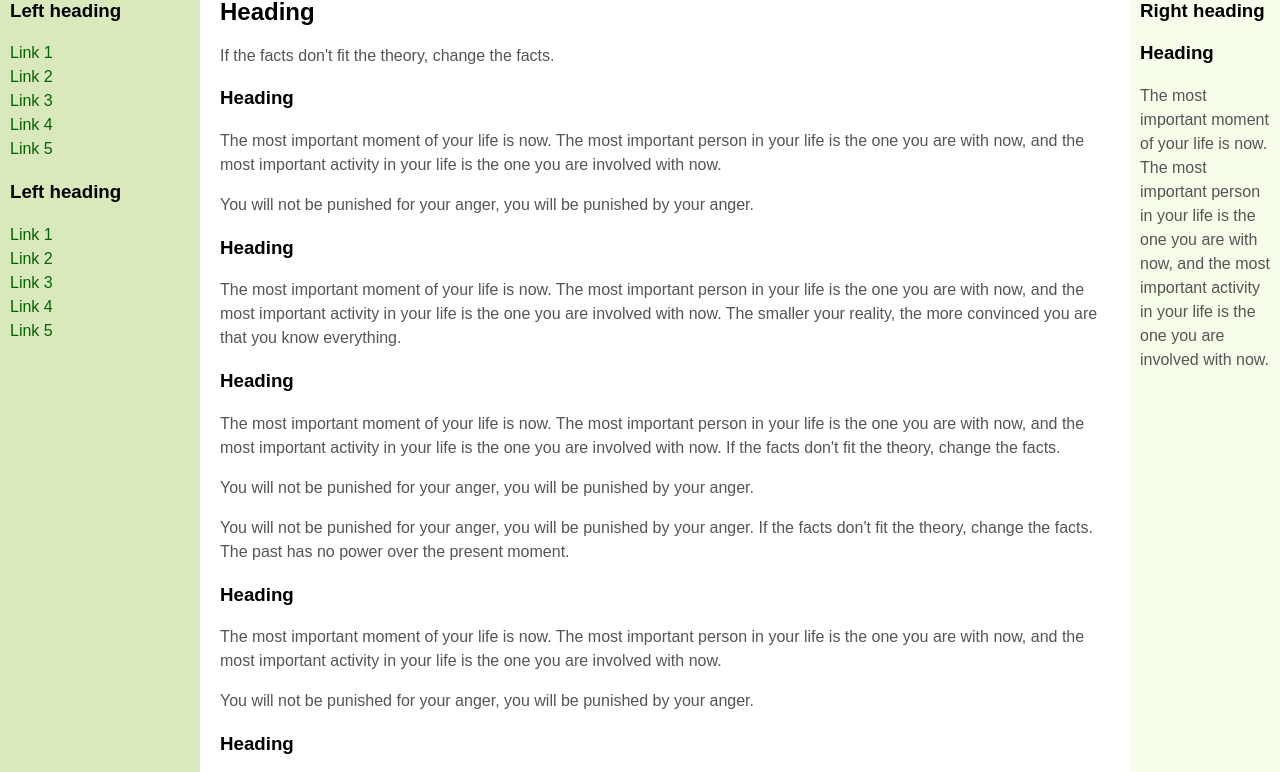
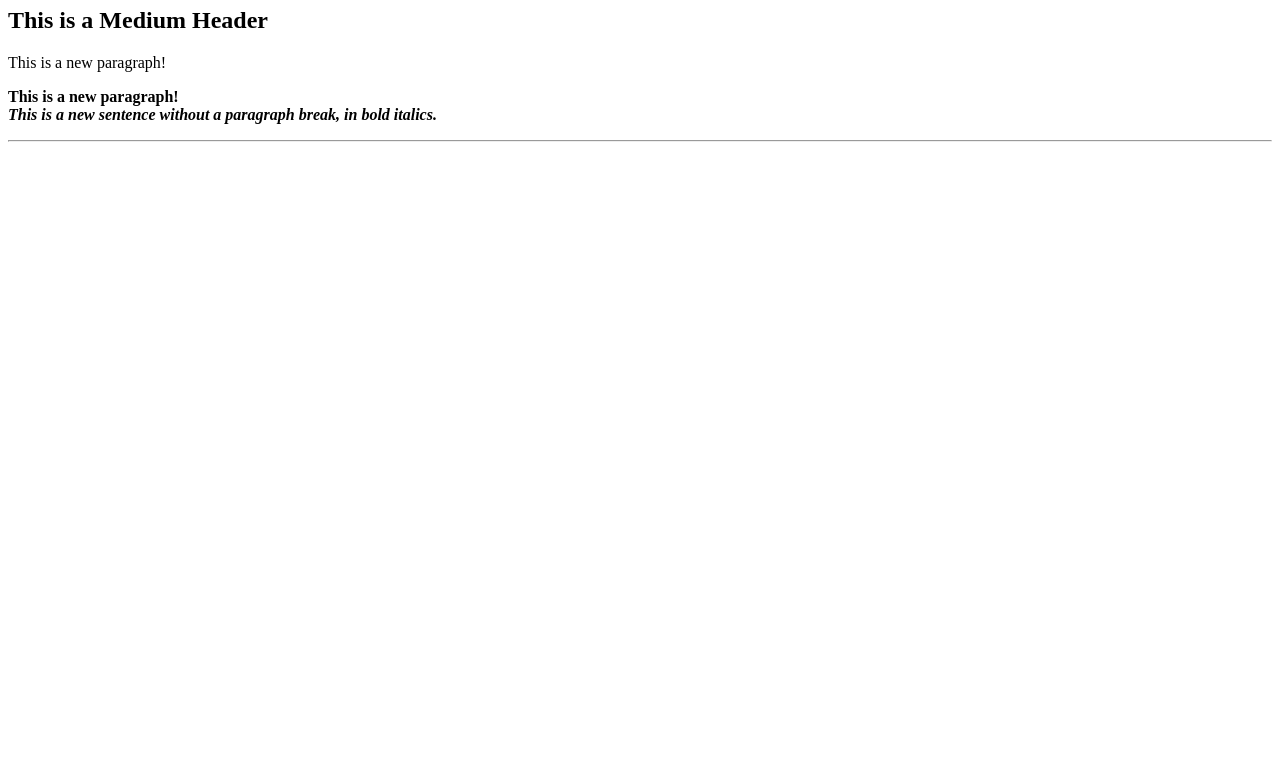
Before and after one commit to nbresser/hello-world, a plain HTML site: page index.html in a window 1280 px wide. Shown: the part 107-879 px from the top of the page. After the commit the page ends 800 px from the top, so only its background shows below. Drawn offline with Linux system fonts and the light colour scheme.

Commit message:
Update index.html

```diff
--- a/index.html
+++ b/index.html
@@ -1,183 +1,30 @@
-<!DOCTYPE html>
-<!-- Template by quackit.com -->
-<html>
-<head>
-	<meta http-equiv="Content-Type" content="text/html; charset=UTF-8">
-	<title>3 Column Layout</title>
-	<style type="text/css">
+<HTML>
 
-		/* Layout */
-		body {
-			min-width: 630px;
-		}
+<HEAD>
 
-		#container {
-			padding-left: 200px;
-			padding-right: 190px;
-		}
+<TITLE>Your Title Here</TITLE>
 
-		#container .column {
-			position: relative;
-			float: left;
-		}
+</HEAD>
 
-		#center {
-			padding: 10px 20px;
-			width: 100%;
-		}
+<BODY BGCOLOR="FFFFFF">
 
-		#left {
-			width: 180px;
-			padding: 0 10px;
-			right: 240px;
-			margin-left: -100%;
-		}
+<CENTER><IMG SRC="clouds.jpg" ALIGN="BOTTOM"> </CENTER>
 
-		#right {
-			width: 130px;
-			padding: 0 10px;
-			margin-right: -100%;
-		}
+<HR>
 
-		#footer {
-			clear: both;
-		}
+<H1>This is a Header</H1>
 
-		/* IE hack */
-		* html #left {
-			left: 150px;
-		}
+<H2>This is a Medium Header</H2>
 
-		/* Make the columns the same height as each other */
-		#container {
-			overflow: hidden;
-		}
 
-		#container .column {
-			padding-bottom: 1001em;
-			margin-bottom: -1000em;
-		}
+<P> This is a new paragraph!
 
-		/* Fix for the footer */
-		* html body {
-			overflow: hidden;
-		}
+<P> <B>This is a new paragraph!</B>
 
-		* html #footer-wrapper {
-			float: left;
-			position: relative;
-			width: 100%;
-			padding-bottom: 10010px;
-			margin-bottom: -10000px;
-			background: #fff;
-		}
+<BR> <B><I>This is a new sentence without a paragraph break, in bold italics.</I></B>
 
-		/* Aesthetics */
-		body {
-			margin: 0;
-			padding: 0;
-			font-family:Sans-serif;
-			line-height: 1.5em;
-		}
+<HR>
 
-		p {
-			color: #555;
-		}
+</BODY>
 
-		nav ul {
-			list-style-type: none;
-			margin: 0;
-			padding: 0;
-		}
-
-		nav ul a {
-			color: darkgreen;
-			text-decoration: none;
-		}
-
-		#header, #footer {
-			font-size: large;
-			padding: 0.3em;
-			background: #BCCE98;
-		}
-
-		#left {
-			background: #DAE9BC;
-		}
-
-		#right {
-			background: #F7FDEB;
-		}
-
-		#center {
-			background: #fff;
-		}
-
-		#container .column {
-			padding-top: 1em;
-		}
-
-	</style>
-
-	<script type="text/javascript">
-		/* =============================
-		This script generates sample text for the body content.
-		You can remove this script and any reference to it.
-		 ============================= */
-		var bodyText=["The smaller your reality, the more convinced you are that you know everything.", "If the facts don't fit the theory, change the facts.", "The past has no power over the present moment.", "This, too, will pass.", "</p><p>You will not be punished for your anger, you will be punished by your anger.", "Peace comes from within. Do not seek it without.", "<h3>Heading</h3><p>The most important moment of your life is now. The most important person in your life is the one you are with now, and the most important activity in your life is the one you are involved with now."]
-		function generateText(sentenceCount){
-			for (var i=0; i<sentenceCount; i++)
-			document.write(bodyText[Math.floor(Math.random()*7)]+" ")
-		}
-	</script>
-</head>
-
-<body>
-
-	<header id="header"><p>Header...</p></header>
-
-	<div id="container">
-
-		<main id="center" class="column">
-			<article>
-
-				<h1>Heading</h1>
-				<p><script>generateText(50)</script></p>
-
-			</article>
-		</main>
-
-		<nav id="left" class="column">
-			<h3>Left heading</h3>
-			<ul>
-				<li><a href="#">Link 1</a></li>
-				<li><a href="#">Link 2</a></li>
-				<li><a href="#">Link 3</a></li>
-				<li><a href="#">Link 4</a></li>
-				<li><a href="#">Link 5</a></li>
-			</ul>
-			<h3>Left heading</h3>
-			<ul>
-				<li><a href="#">Link 1</a></li>
-				<li><a href="#">Link 2</a></li>
-				<li><a href="#">Link 3</a></li>
-				<li><a href="#">Link 4</a></li>
-				<li><a href="#">Link 5</a></li>
-			</ul>
-
-		</nav>
-
-		<div id="right" class="column">
-			<h3>Right heading</h3>
-			<p><script>generateText(1)</script></p>
-		</div>
-
-	</div>
-
-	<div id="footer-wrapper">
-		<footer id="footer"><p>Footer...</p></footer>
-	</div>
-
-</body>
-
-</html>
+</HTML>
```
